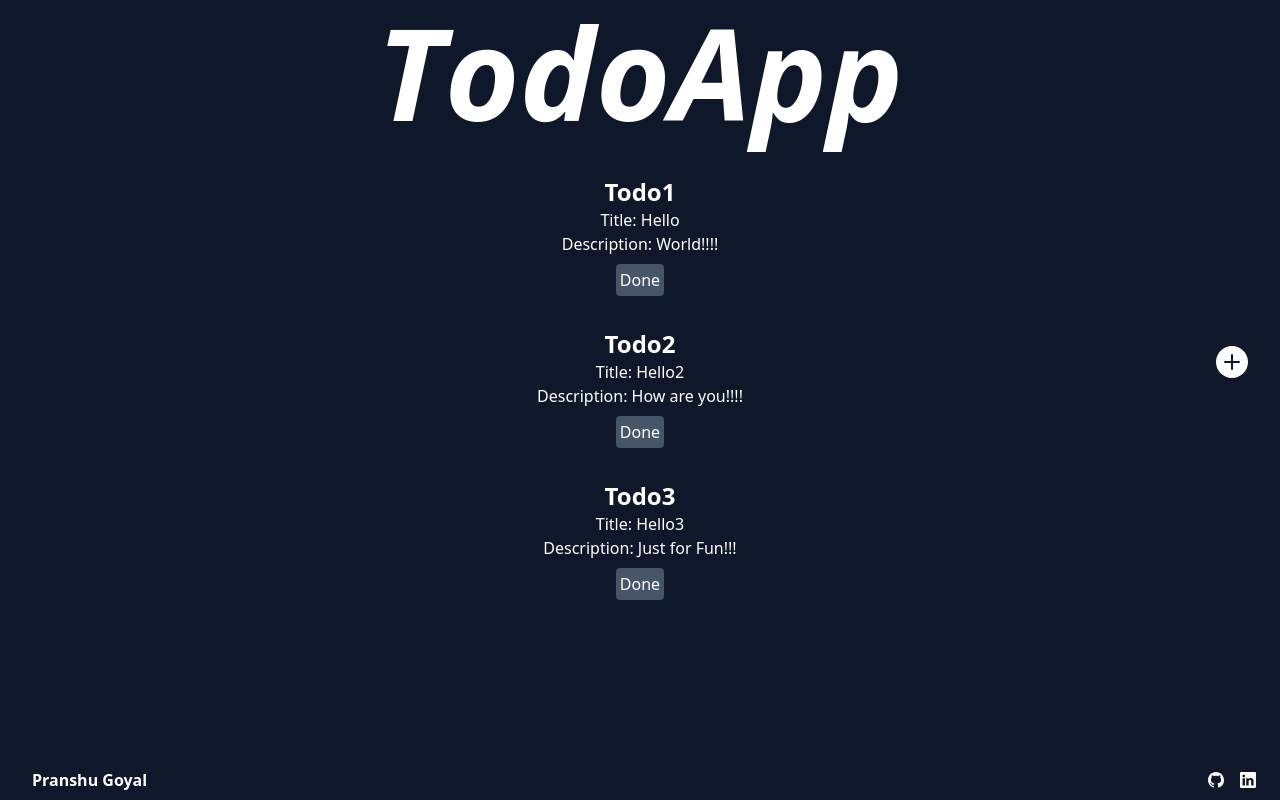
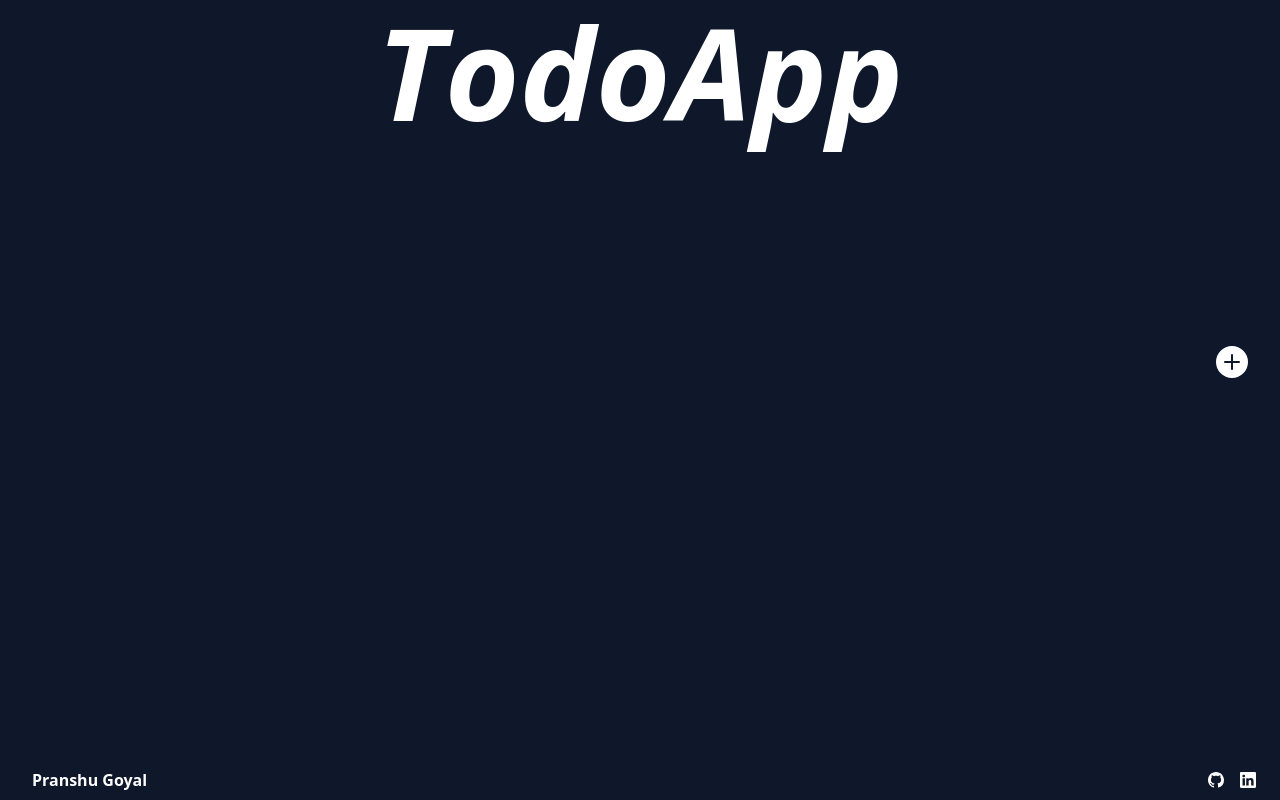
Before and after one commit to pranshu314/TodoApp, a React (Vite) app in the folder TodoApp/: page / in a window 1280 px wide. Built offline with nearby package versions, Linux system fonts and the light colour scheme.

Commit message:
Completed the basic functionality and frontend

```diff
--- a/TodoApp/src/AddTodo.jsx
+++ b/TodoApp/src/AddTodo.jsx
@@ -2,8 +2,19 @@ import { BsFillPlusCircleFill } from 'react-icons/bs'
 import { IconContext } from "react-icons"
 import { useState } from 'react';
 
-function AddTodo() {
+function AddTodo(props) {
   const [todoModal, setTodoModal] = useState(false)
+  const [title, setTitle] = useState("")
+  const [desc, setDesc] = useState("")
+
+  const handleTitleChange = (event) => {
+    setTitle(event.target.value)
+  }
+
+  const handleDescChange = (event) => {
+    setDesc(event.target.value)
+  }
+
   return (
     <div className='fixed flex-col right-0 justify-end bottom-0 mb-48 p-8 group sm:mb-96'>
       <IconContext.Provider value={{ size: '2em' }}>
@@ -37,11 +48,11 @@ function AddTodo() {
                 {/*body*/}
                 <div className="relative p-6 flex-auto">
                   <div>Title                                                 </div>
-                  <textarea className='bg-slate-500 w-full'></textarea>
+                  <textarea value={title} onChange={handleTitleChange} className='bg-slate-500 w-full'></textarea>
                   <br />
                   <br />
                   <div>Description</div>
-                  <textarea className='bg-slate-500 w-full h-40'></textarea>
+                  <textarea value={desc} onChange={handleDescChange} className='bg-slate-500 w-full h-40'></textarea>
                   {/* <input className='bg-slate-500'></input> */}
                 </div>
                 {/*footer*/}
@@ -56,7 +67,20 @@ function AddTodo() {
                   <button
                     className="bg-emerald-500 text-white active:bg-emerald-600 font-bold uppercase text-sm px-6 py-3 rounded shadow hover:shadow-lg outline-none focus:outline-none mr-1 mb-1 ease-linear transition-all duration-150"
                     type="button"
-                    onClick={() => setTodoModal(false)}
+                    onClick={() => {
+                      let newTodos = props.todos.map((value) => {
+                        return value
+                      })
+                      newTodos.push({
+                        title: title,
+                        description: desc,
+                        id: Math.floor(Math.random() * 10000000)
+                      })
+                      props.setTodos(newTodos)
+                      setTitle("")
+                      setDesc("")
+                      setTodoModal(false)
+                    }}
                   >
                     Add Todo
                   </button>
--- a/TodoApp/src/App.jsx
+++ b/TodoApp/src/App.jsx
@@ -6,23 +6,13 @@ import PageTodo from './PageTodo.jsx'
 import './App.css'
 
 function App() {
-  // const [Todos, setTodos] = useState({})
-  // const [todos, setTodos] = useState([{
-  //   title: "Hello",
-  //   description: "World!!!!",
-  //   id: 1
-  // },
-  // {
-  //   title: "Hello2",
-  //   description: "How are you!!!!",
-  //   id: 2
-  // }])
+  const [todos, setTodos] = useState([])
 
   return (
     <div className='bg-slate-900 h-screen w-screen'>
       <TopBar></TopBar>
-      <AddTodo></AddTodo>
-      <PageTodo></PageTodo>
+      <AddTodo todos={todos} setTodos={setTodos}></AddTodo>
+      <PageTodo todos={todos} setTodos={setTodos}></PageTodo>
       <BottomBar></BottomBar>
     </div>
   )
--- a/TodoApp/src/PageTodo.jsx
+++ b/TodoApp/src/PageTodo.jsx
@@ -1,62 +1,27 @@
-import { useState } from "react";
+function PageTodo(props) {
 
-function PageTodo() {
-  const [todos, setTodos] = useState([{
-    title: "Hello",
-    description: "World!!!!",
-    id: 1
-  },
-  {
-    title: "Hello2",
-    description: "How are you!!!!",
-    id: 2
-  },
-  {
-    title: "Hello3",
-    description: "Just for Fun!!!",
-    id: 3
-  }])
-
-  // console.log(todos)
   return (
     <center>
       <div className='container mx-auto my-8'>
-
-        {todos.map((todo) => {
+        {props.todos.map((todo) => {
           return <div className="text-white" key={todo.id}>
-            <div className="text-2xl font-bold">
-              Todo{todo.id}
-            </div>
             Title: {todo.title} <br />
             Description: {todo.description} <br />
             <button className="bg-slate-600 my-2 p-1 rounded hover:scale-110" onClick={() => {
               let newTodos = []
-              for (let i = 0; i < todos.length; i++) {
-                if (todos[i] != todo) {
-                  newTodos.push(todos[i])
+              for (let i = 0; i < props.todos.length; i++) {
+                if (props.todos[i] != todo) {
+                  newTodos.push(props.todos[i])
                 }
               }
-              setTodos(newTodos)
+              props.setTodos(newTodos)
             }}>Done</button>
             <br /> <br />
           </div>
         })}
-
-        {/* <div className='overflow-hidden no-scrollbar no-scrollbar text-white'> */}
-        {/*   <p className='p-4'> */}
-        {/*     Lorem ipsum dolor sit amet, consectetur adipiscing elit. Phasellus facilisis leo a facilisis tempor. Morbi quis ipsum nisl. Aliquam mollis dui leo, luctus tempor nisl rhoncus ut. Etiam sed nulla faucibus, tincidunt turpis vitae, tempus dolor. Maecenas congue dui vel quam pellentesque, in mollis lorem vehicula. Nulla fringilla sapien at sem ullamcorper interdum. Maecenas vulputate quis ligula eget fermentum. Sed eget sollicitudin justo. Nunc ut turpis ac est tempus vestibulum. Nam mattis efficitur ultricies. Vestibulum nec ultrices est. Mauris sit amet tellus viverra odio sodales placerat nec non lorem. Integer in accumsan ligula. In mollis lacinia sollicitudin.  */}
       </div>
     </center>
   )
 }
 
-// function delTodo(id) {
-//   newTodos = todos.map((value) => {
-//     if (value.id != id) {
-//       return value
-//     }
-//   })
-//   setTodos(newTodos)
-// }
-
 export default PageTodo;
```
